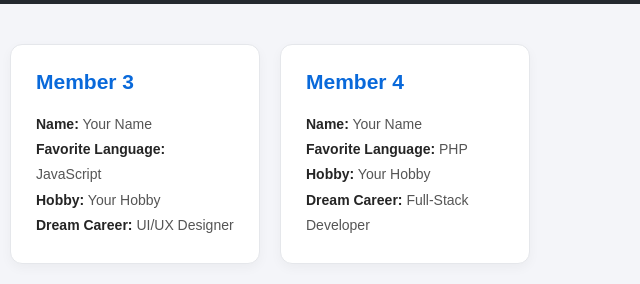
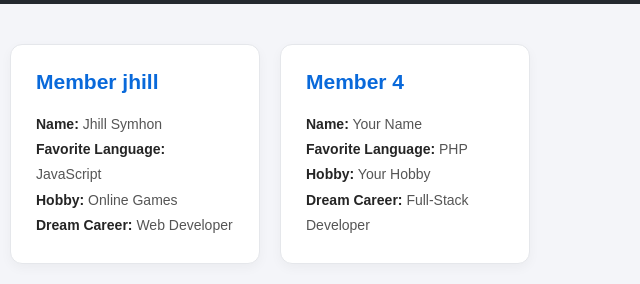
Before and after one commit to JloCbrd/git-practice, a plain HTML site: page index.html in a window 1280 px wide. Shown: the part 150-434 px from the top of the page, 640-1280 px from the left. Drawn offline with Linux system fonts and the light colour scheme.

Commit message:
Adding Information

```diff
--- a/index.html
+++ b/index.html
@@ -36,11 +36,11 @@
 
         <!-- Member 3 -->
         <div class="team-card">
-            <h2>Member 3</h2>
-            <p><strong>Name:</strong> Your Name</p>
+            <h2>Member jhill</h2>
+            <p><strong>Name:</strong> Jhill Symhon</p>
             <p><strong>Favorite Language:</strong> JavaScript</p>
-            <p><strong>Hobby:</strong> Your Hobby</p>
-            <p><strong>Dream Career:</strong> UI/UX Designer</p>
+            <p><strong>Hobby:</strong> Online Games</p>
+            <p><strong>Dream Career:</strong> Web Developer</p>
         </div>
 
         <!-- Member 4 -->
```
